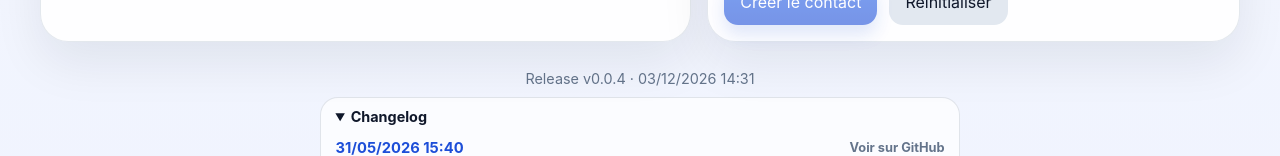
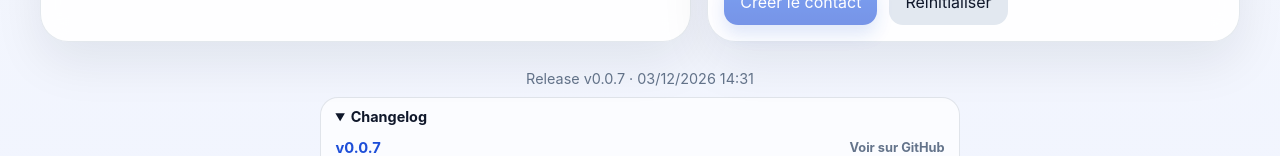
Before and after one commit to zuzu59/toto1036, a Vue app: page / in a window 1280 px wide. Both pictures are taken after a click on the heading "Changelog". Shown: the part 774-930 px from the top of the page. Built offline with nearby package versions, Linux system fonts and the light colour scheme.

Commit message:
feat: affiche le tag et la date dans le changelog

```diff
--- a/src/App.vue
+++ b/src/App.vue
@@ -49,11 +49,12 @@
       <div class="app-footer__release">Release {{ appRelease }} · {{ appBuildLabel }}</div>
       <details class="app-footer__changelog">
         <summary>Changelog</summary>
-        <section v-for="group in appChangelog" :key="group.dateTime" class="app-footer__changelog-group">
+        <section v-for="group in appChangelog" :key="group.tag" class="app-footer__changelog-group">
           <h3>
-            {{ group.dateTime }}
+            <span>{{ group.tag }}</span>
             <a v-if="group.releaseUrl" :href="group.releaseUrl" target="_blank" rel="noreferrer">Voir sur GitHub</a>
           </h3>
+          <p class="app-footer__changelog-date">{{ group.dateTime }}</p>
           <ul>
             <li v-for="entry in group.entries" :key="entry">{{ entry }}</li>
           </ul>
--- a/src/styles.css
+++ b/src/styles.css
@@ -351,6 +351,12 @@ textarea {
   text-decoration: underline;
 }
 
+.app-footer__changelog-date {
+  margin: 0.35rem 0 0;
+  font-size: 0.82rem;
+  color: var(--muted);
+}
+
 .app-footer__changelog-group ul {
   margin: 0.45rem 0 0;
   padding-left: 1.1rem;
--- a/src/version.ts
+++ b/src/version.ts
@@ -1,33 +1,47 @@
-export const APP_RELEASE = 'v0.0.4'
+export const APP_RELEASE = 'v0.0.7'
 export const APP_BUILD_TIME = __APP_BUILD_TIME__
 
 export const APP_CHANGELOG = [
   {
+    tag: 'v0.0.7',
+    dateTime: '31/05/2026 14:58',
+    entries: [
+      'Le changelog affiche maintenant le tag puis la date/heure',
+      'Lien direct vers les releases GitHub',
+      'Changelog maintenu par date/heure',
+    ],
+    releaseUrl: 'https://github.com/zuzu59/z-PWA/releases/tag/v0.0.7',
+  },
+  {
+    tag: 'v0.0.6',
     dateTime: '31/05/2026 15:40',
     entries: [
       'Changelog replié par défaut dans l’app',
       'Changelog disponible aussi sur GitHub Releases',
       'Ajout de l’import/export CSV',
     ],
-    releaseUrl: 'https://github.com/zuzu59/z-PWA/releases/tag/v0.0.5',
+    releaseUrl: 'https://github.com/zuzu59/z-PWA/releases/tag/v0.0.6',
   },
   {
+    tag: 'v0.0.5',
     dateTime: '31/05/2026 15:18',
     entries: [
       'Ajout d’un changelog dans l’app',
       'Version affichée avec date/heure de build',
       'Amélioration de la stabilité de la recherche',
     ],
+    releaseUrl: 'https://github.com/zuzu59/z-PWA/releases/tag/v0.0.5',
+  },
+  {
+    tag: 'v0.0.4',
+    dateTime: '31/05/2026 14:55',
+    entries: ['Passage à une version visible dans l’app'],
     releaseUrl: 'https://github.com/zuzu59/z-PWA/releases/tag/v0.0.4',
   },
   {
-    dateTime: '31/05/2026 14:55',
-    entries: ['Passage à une version visible dans l’app'],
+    tag: 'v0.0.3',
+    dateTime: '31/05/2026 14:30',
+    entries: ['Première version PWA du carnet de contacts'],
     releaseUrl: 'https://github.com/zuzu59/z-PWA/releases/tag/v0.0.3',
   },
-  {
-    dateTime: '31/05/2026 14:30',
-    entries: ['Première version PWA du carnet de contacts'],
-    releaseUrl: 'https://github.com/zuzu59/z-PWA/releases/tag/v0.0.2',
-  },
 ] as const
```
Also changed, not shown: 2 other files (tests, documents, lock files or other folders).
